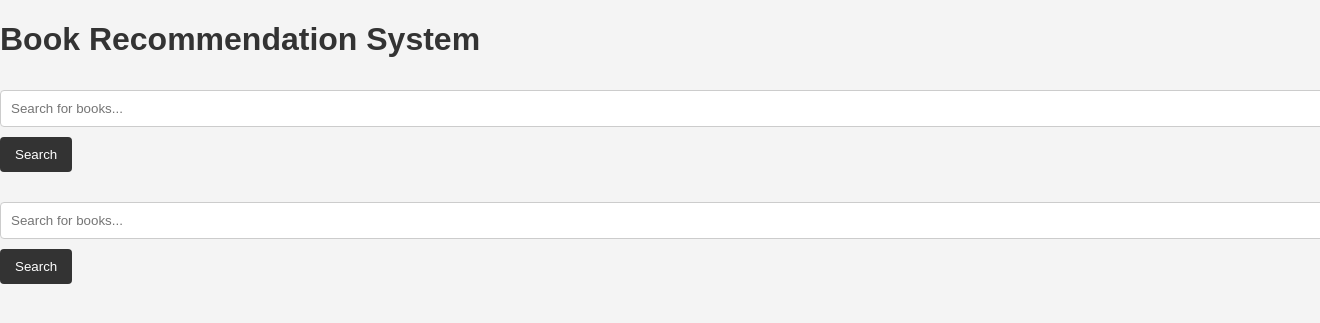
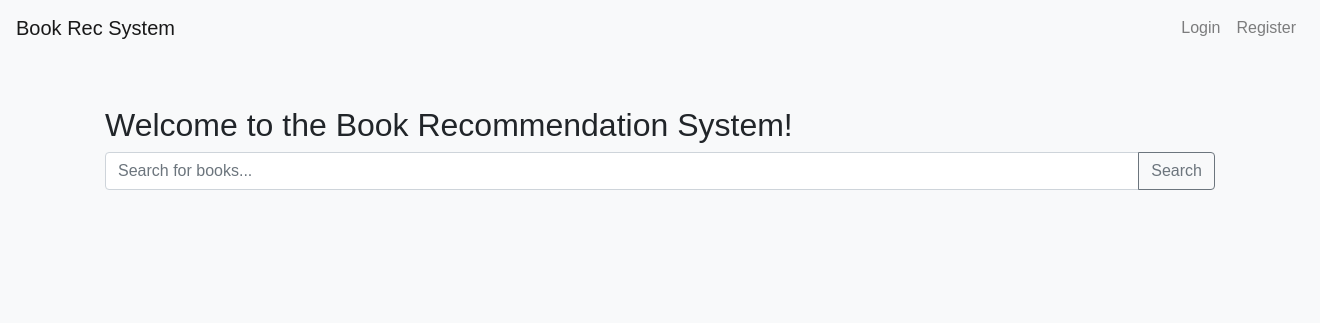
Before and after one commit to KleaSCM/Eostrix, a Flask app: page / in a window 1320 px wide; the page is wider, and only the part inside the window is pictured. Shown: the top 323 px of that part. Run offline with Flask 3, Linux system fonts and the light colour scheme; some libraries are stand-ins or nearby versions.

Commit message:
aergaerg

```diff
--- a/app.py
+++ b/app.py
@@ -1,31 +1,115 @@
-from flask import Flask
+from flask import Flask, render_template, request, redirect, url_for, flash
 from flask_sqlalchemy import SQLAlchemy
-from flask_login import LoginManager
-from flask_mail import Mail
+from flask_login import LoginManager, UserMixin, login_user, login_required, logout_user, current_user
+from werkzeug.security import generate_password_hash, check_password_hash
+import requests
 
 app = Flask(__name__)
 app.config['SECRET_KEY'] = 'your_secret_key'
 app.config['SQLALCHEMY_DATABASE_URI'] = 'sqlite:///books.db'
-app.config['SQLALCHEMY_TRACK_MODIFICATIONS'] = False
+app.config['GOOGLE_BOOKS_API_KEY'] = 'AIzaSyAp7SmJS5G5eAz837ar2K_w91pb6JLRMPA'
 
 db = SQLAlchemy(app)
-login_manager = LoginManager(app)
+login_manager = LoginManager()
+login_manager.init_app(app)
 login_manager.login_view = 'login'
 
-app.config['MAIL_SERVER'] = 'smtp.example.com'
-app.config['MAIL_PORT'] = 587
-app.config['MAIL_USE_TLS'] = True
-app.config['MAIL_USERNAME'] = 'your_email@example.com'
-app.config['MAIL_PASSWORD'] = 'your_password'
-mail = Mail(app)
+class User(UserMixin, db.Model):
+    id = db.Column(db.Integer, primary_key=True)
+    email = db.Column(db.String(150), unique=True, nullable=False)
+    password = db.Column(db.String(150), nullable=False)
+    name = db.Column(db.String(150))
 
-from models import User
+class Book(db.Model):
+    id = db.Column(db.String(20), primary_key=True)
+    title = db.Column(db.String(150))
+    authors = db.Column(db.String(150))
+    description = db.Column(db.Text)
+    thumbnail = db.Column(db.String(200))
+    published_date = db.Column(db.String(20))
+
+class Rating(db.Model):
+    id = db.Column(db.Integer, primary_key=True)
+    user_id = db.Column(db.Integer, db.ForeignKey('user.id'), nullable=False)
+    book_id = db.Column(db.String(20), db.ForeignKey('book.id'), nullable=False)
+    rating = db.Column(db.Integer, nullable=False)
 
 @login_manager.user_loader
 def load_user(user_id):
     return User.query.get(int(user_id))
 
-import routes
+@app.route('/')
+def home():
+    return render_template('index.html')
 
-if __name__ == "__main__":
+@app.route('/register', methods=['GET', 'POST'])
+def register():
+    if request.method == 'POST':
+        email = request.form.get('email')
+        name = request.form.get('name')
+        password = request.form.get('password')
+        hashed_password = generate_password_hash(password, method='sha256')
+
+        new_user = User(email=email, name=name, password=hashed_password)
+        db.session.add(new_user)
+        db.session.commit()
+
+        flash('Registration successful! You can now log in.', 'success')
+        return redirect(url_for('login'))
+    return render_template('register.html')
+
+@app.route('/login', methods=['GET', 'POST'])
+def login():
+    if request.method == 'POST':
+        email = request.form.get('email')
+        password = request.form.get('password')
+        user = User.query.filter_by(email=email).first()
+
+        if user and check_password_hash(user.password, password):
+            login_user(user)
+            return redirect(url_for('home'))
+        else:
+            flash('Login failed. Check your email and password.', 'danger')
+    return render_template('login.html')
+
+@app.route('/logout')
+@login_required
+def logout():
+    logout_user()
+    return redirect(url_for('home'))
+
+@app.route('/search')
+def search():
+    query = request.args.get('q')
+    results = []
+    if query:
+        response = requests.get(f'https://www.googleapis.com/books/v1/volumes?q={query}&key={app.config["GOOGLE_BOOKS_API_KEY"]}')
+        if response.status_code == 200:
+            books = response.json().get('items', [])
+            for book in books:
+                volume_info = book.get('volumeInfo', {})
+                image_links = volume_info.get('imageLinks', {})
+                results.append({
+                    'id': book.get('id'),
+                    'title': volume_info.get('title'),
+                    'authors': ', '.join(volume_info.get('authors', [])),
+                    'description': volume_info.get('description'),
+                    'publishedDate': volume_info.get('publishedDate'),
+                    'thumbnail': image_links.get('thumbnail')
+                })
+    return render_template('search_results.html', results=results)
+
+@app.route('/rate/<book_id>', methods=['GET', 'POST'])
+@login_required
+def rate(book_id):
+    if request.method == 'POST':
+        rating_value = request.form.get('rating')
+        rating = Rating(user_id=current_user.id, book_id=book_id, rating=rating_value)
+        db.session.add(rating)
+        db.session.commit()
+        flash('Rating submitted!', 'success')
+        return redirect(url_for('home'))
+    return render_template('rate.html', book_id=book_id)
+
+if __name__ == '__main__':
     app.run(debug=True)
--- a/routes.py
+++ b/routes.py
@@ -1,37 +1,92 @@
+from flask import Flask, render_template, request, redirect, url_for, flash
+from flask_sqlalchemy import SQLAlchemy
+from flask_login import LoginManager, UserMixin, login_user, login_required, logout_user, current_user
+from werkzeug.security import generate_password_hash, check_password_hash
+from models import db, User, Book, Rating  # Import the Rating model
 import requests
-from flask import render_template, request, redirect, url_for, flash
-from app import app, db
-from models import Book, User
-from flask_login import login_user, logout_user, login_required, current_user
 
-def fetch_books_from_google(query):
-    api_key = 'AIzaSyAp7SmJS5G5eAz837ar2K_w91pb6JLRMPA'
-    url = f'https://www.googleapis.com/books/v1/volumes?q={query}&key={api_key}'
-    try:
-        response = requests.get(url)
-        response.raise_for_status()
-        return response.json().get('items', [])
-    except requests.exceptions.RequestException as e:
-        print(f"Error fetching data from Google Books API: {e}")
-        return []
+app = Flask(__name__)
+app.config['SECRET_KEY'] = 'your_secret_key'
+app.config['SQLALCHEMY_DATABASE_URI'] = 'sqlite:///books.db'
+db.init_app(app)
+
+login_manager = LoginManager()
+login_manager.init_app(app)
+login_manager.login_view = 'login'
+
+@login_manager.user_loader
+def load_user(user_id):
+    return User.query.get(int(user_id))
 
 @app.route('/')
 def home():
     return render_template('index.html')
 
+@app.route('/register', methods=['GET', 'POST'])
+def register():
+    if request.method == 'POST':
+        username = request.form.get('username')
+        email = request.form.get('email')
+        password = request.form.get('password')
+        hashed_password = generate_password_hash(password, method='sha256')
+        new_user = User(username=username, email=email, password=hashed_password)
+        db.session.add(new_user)
+        db.session.commit()
+        flash('Registration successful. Please log in.')
+        return redirect(url_for('login'))
+    return render_template('register.html')
+
+@app.route('/login', methods=['GET', 'POST'])
+def login():
+    if request.method == 'POST':
+        email = request.form.get('email')
+        password = request.form.get('password')
+        user = User.query.filter_by(email=email).first()
+        if user and check_password_hash(user.password, password):
+            login_user(user)
+            return redirect(url_for('home'))
+        flash('Login unsuccessful. Please check your credentials.')
+    return render_template('login.html')
+
+@app.route('/logout')
+@login_required
+def logout():
+    logout_user()
+    return redirect(url_for('home'))
+
 @app.route('/search', methods=['GET'])
 def search():
     query = request.args.get('q')
-    if not query:
-        flash('Please enter a search term.')
+    api_key = 'your_google_books_api_key'
+    url = f'https://www.googleapis.com/books/v1/volumes?q={query}&key={api_key}'
+    response = requests.get(url)
+    if response.status_code == 200:
+        data = response.json()
+        results = []
+        for item in data.get('items', []):
+            volume_info = item.get('volumeInfo', {})
+            results.append({
+                'id': item.get('id'),
+                'title': volume_info.get('title'),
+                'authors': ', '.join(volume_info.get('authors', [])),
+                'publishedDate': volume_info.get('publishedDate'),
+                'description': volume_info.get('description'),
+                'thumbnail': volume_info.get('imageLinks', {}).get('thumbnail')
+            })
+        return render_template('search_results.html', results=results)
+    return "An error occurred while searching for books."
+
+@app.route('/rate/<book_id>', methods=['GET', 'POST'])
+@login_required
+def rate(book_id):
+    if request.method == 'POST':
+        rating_value = request.form.get('rating')
+        rating = Rating(user_id=current_user.id, book_id=book_id, rating=rating_value)
+        db.session.add(rating)
+        db.session.commit()
+        flash('Rating submitted successfully.')
         return redirect(url_for('home'))
+    return render_template('rate.html', book_id=book_id)
 
-    results = fetch_books_from_google(query)
-    return render_template('search_results.html', results=results)
-
-@app.route('/recommend', methods=['POST'])
-@login_required
-def recommend():
-    query = request.form.get('q')
-    results = fetch_books_from_google(query)
-    return render_template('recommendations.html', results=results)
+if __name__ == '__main__':
+    app.run(debug=True)
--- a/static/style.css
+++ b/static/style.css
@@ -1,103 +1,21 @@
 body {
+  background-color: #f8f9fa;
   font-family: Arial, sans-serif;
-  margin: 0;
-  padding: 0;
-  background-color: #f4f4f4;
-}
-
-nav {
-  background-color: #333;
-  color: #fff;
-  padding: 15px;
-}
-
-nav ul {
-  list-style-type: none;
-  margin: 0;
-  padding: 0;
-}
-
-nav ul li {
-  display: inline;
-  margin-right: 10px;
-}
-
-nav ul li a {
-  color: #fff;
-  text-decoration: none;
 }
 
 .container {
-  padding: 20px;
+  margin-top: 50px;
 }
 
-h1,
-h2 {
-  color: #333;
-}
-
-form {
+.card {
   margin-bottom: 20px;
 }
 
-form input[type="text"],
-form input[type="email"],
-form input[type="password"],
-form textarea {
-  padding: 10px;
-  margin: 10px 0;
-  border: 1px solid #ccc;
-  border-radius: 4px;
-  width: 100%;
+.card-img-top {
+  height: 300px;
+  object-fit: cover;
 }
 
-form button {
-  padding: 10px 15px;
-  border: none;
-  border-radius: 4px;
-  background-color: #333;
-  color: #fff;
-  cursor: pointer;
+.navbar {
+  margin-bottom: 20px;
 }
-
-form button:hover {
-  background-color: #555;
-}
-
-.flash {
-  padding: 10px;
-  margin: 10px 0;
-  border-radius: 4px;
-}
-
-.flash.success {
-  background-color: #4caf50;
-  color: white;
-}
-
-.flash.danger {
-  background-color: #f44336;
-  color: white;
-}
-
-/* Responsive Design */
-@media (max-width: 768px) {
-  nav ul {
-    display: flex;
-    flex-direction: column;
-    align-items: center;
-  }
-  nav ul li {
-    margin: 10px 0;
-  }
-  form {
-    display: flex;
-    flex-direction: column;
-    align-items: center;
-  }
-  form input,
-  form textarea,
-  form button {
-    width: 90%;
-  }
-}
--- a/templates/base.html
+++ b/templates/base.html
@@ -6,17 +6,58 @@
     <title>Book Recommendation System</title>
     <link
       rel="stylesheet"
+      href="https://stackpath.bootstrapcdn.com/bootstrap/4.5.2/css/bootstrap.min.css"
+    />
+    <link
+      rel="stylesheet"
       href="{{ url_for('static', filename='style.css') }}"
     />
+    <style>
+      body {
+        background-color: #f8f9fa;
+        font-family: Arial, sans-serif;
+      }
+      .container {
+        margin-top: 50px;
+      }
+      .card {
+        margin-bottom: 20px;
+      }
+      .navbar {
+        margin-bottom: 20px;
+      }
+    </style>
   </head>
   <body>
-    <header>
-      <h1>Book Recommendation System</h1>
-      <form action="{{ url_for('search') }}" method="get">
-        <input type="text" name="q" placeholder="Search for books..." />
-        <button type="submit">Search</button>
-      </form>
-    </header>
-    {% block content %} {% endblock %}
+    <nav class="navbar navbar-expand-lg navbar-light bg-light">
+      <a class="navbar-brand" href="{{ url_for('home') }}">Book Rec System</a>
+      <div class="collapse navbar-collapse">
+        <ul class="navbar-nav ml-auto">
+          {% if current_user.is_authenticated %}
+          <li class="nav-item">
+            <a class="nav-link" href="{{ url_for('logout') }}">Logout</a>
+          </li>
+          {% else %}
+          <li class="nav-item">
+            <a class="nav-link" href="{{ url_for('login') }}">Login</a>
+          </li>
+          <li class="nav-item">
+            <a class="nav-link" href="{{ url_for('register') }}">Register</a>
+          </li>
+          {% endif %}
+        </ul>
+      </div>
+    </nav>
+    <div class="container">
+      {% with messages = get_flashed_messages(with_categories=true) %} {% if
+      messages %}
+      <div class="alert alert-{{ messages[0][0] }}" role="alert">
+        {{ messages[0][1] }}
+      </div>
+      {% endif %} {% endwith %} {% block content %}{% endblock %}
+    </div>
+    <script src="https://code.jquery.com/jquery-3.5.1.slim.min.js"></script>
+    <script src="https://cdn.jsdelivr.net/npm/@popperjs/core@2.5.4/dist/umd/popper.min.js"></script>
+    <script src="https://stackpath.bootstrapcdn.com/bootstrap/4.5.2/js/bootstrap.min.js"></script>
   </body>
 </html>
--- a/templates/index.html
+++ b/templates/index.html
@@ -1,6 +1,16 @@
 {% extends "base.html" %} {% block content %}
-<form method="POST" action="{{ url_for('recommend') }}">
-  <input type="text" name="q" placeholder="Search for books..." />
-  <button type="submit">Search</button>
+<h2>Welcome to the Book Recommendation System!</h2>
+<form method="GET" action="{{ url_for('search') }}">
+  <div class="input-group mb-3">
+    <input
+      type="text"
+      class="form-control"
+      placeholder="Search for books..."
+      name="q"
+    />
+    <div class="input-group-append">
+      <button class="btn btn-outline-secondary" type="submit">Search</button>
+    </div>
+  </div>
 </form>
 {% endblock %}
```
Also changed, not shown: initialize_db.py (+7 -33 lines), models.py (+9 -27 lines), templates/login.html (+13 -8 lines), templates/rate.html (added, +16 -0 lines), templates/register.html (+16 -15 lines), templates/search_results.html (+26 -12 lines).
